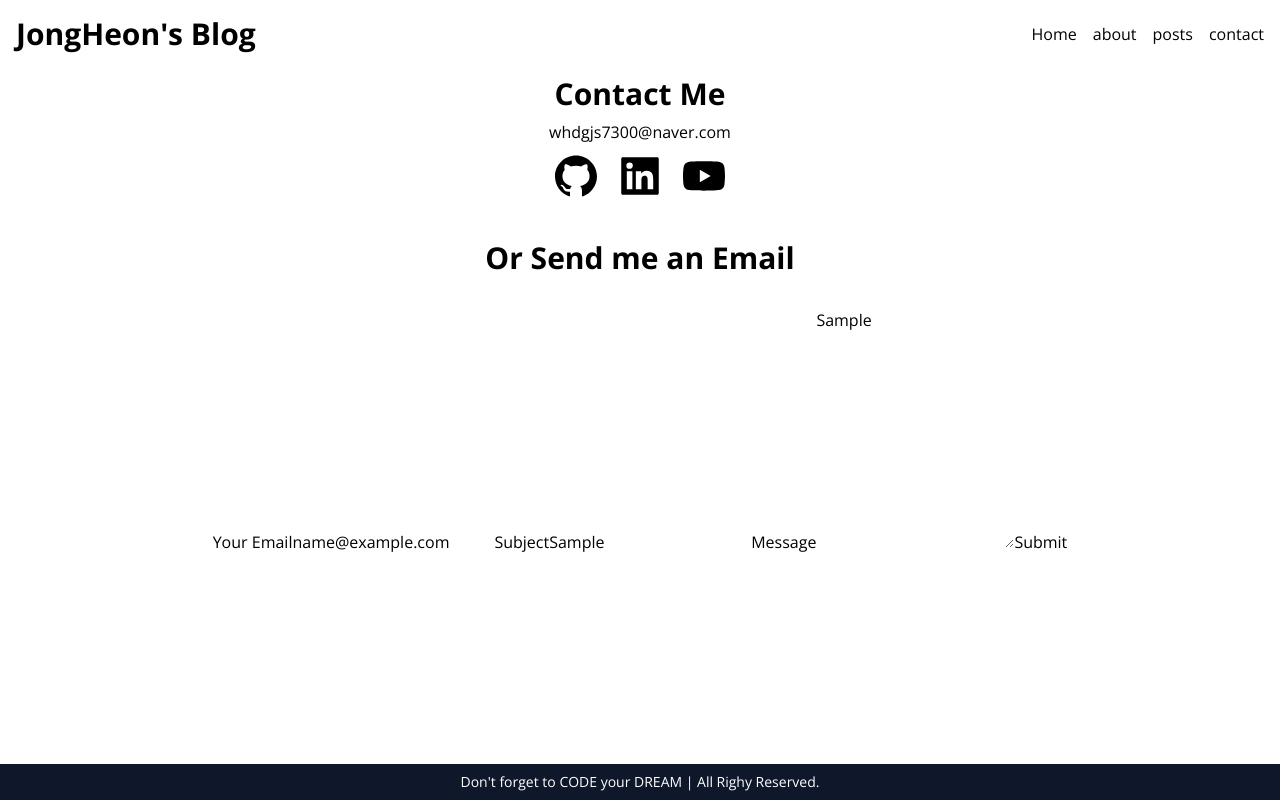
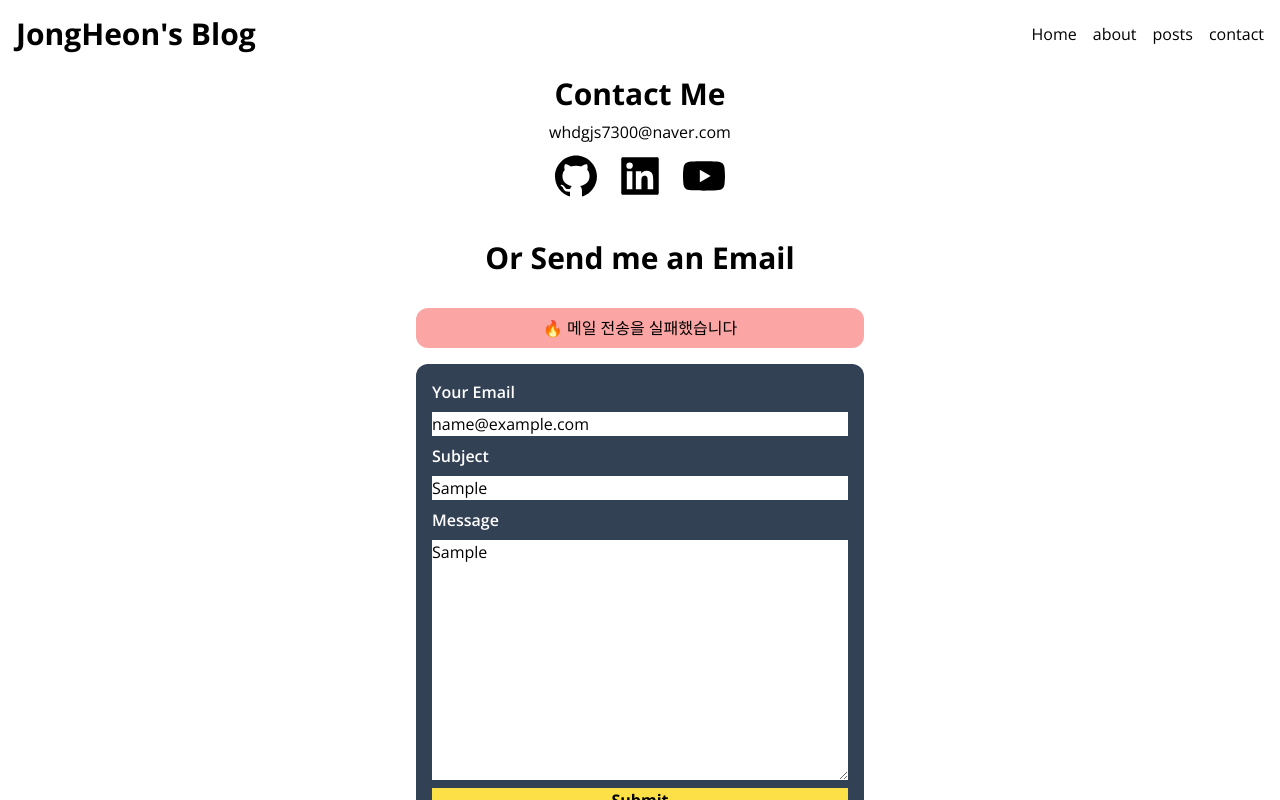
Before and after one commit to whdgjs7300/blog, a Next.js app: page /contact in a window 1280 px wide. Both pictures are taken after typing "name@example.com", "Sample", "Sample" into the empty fields and a click on the button "Submit". Built offline with nearby package versions, Linux system fonts and the light colour scheme; no server answers.

Commit message:
12/26 배너 및 이메일 보내기 Yup, 노드메일러를 이용한 POST 요청

```diff
--- a/package.json
+++ b/package.json
@@ -10,13 +10,15 @@
   },
   "dependencies": {
     "next": "14.0.4",
+    "nodemailer": "^6.9.7",
     "react": "^18",
     "react-dom": "^18",
     "react-icons": "^4.12.0",
     "react-markdown": "^9.0.1",
     "react-multi-carousel": "^2.8.4",
     "react-syntax-highlighter": "^15.5.0",
-    "remark-gfm": "^4.0.0"
+    "remark-gfm": "^4.0.0",
+    "yup": "^1.3.3"
   },
   "devDependencies": {
     "@tailwindcss/typography": "^0.5.10",
--- /dev/null
+++ b/src/app/api/contact/route.ts
@@ -0,0 +1,15 @@
+import * as yup from 'yup';
+
+const bodySchema = yup.object().shape({
+    from : yup.string().email().required(),
+    subject : yup.string().required(),
+    message : yup.string().required(),
+})
+
+export async function POST(req : Request) {
+    if(!bodySchema.isValidSync(req.body)) {
+        return new Response('유효하지 않는 포맷', {status : 400});
+    }
+    const { from, subject, message } = req.body;
+    // 노므메일러를 이용해서 메일을 전송하면 됨
+}
--- /dev/null
+++ b/src/components/Banner.tsx
@@ -0,0 +1,18 @@
+import React from 'react';
+
+export type BannerData = {
+    message : string,
+    state : 'success' | 'error',
+}
+
+export default function Banner({banner : {message, state}} : {banner : BannerData}) {
+    const isSuccess = state === 'success';
+    const icon = isSuccess ? '✅' : '🔥';
+
+    return (
+        <p className={`p-2 rounded-xl w-full text-center ${isSuccess ? 'bg-green-300' : 'bg-red-300'}
+        `}>
+            {`${icon} ${message}`}
+        </p>
+    )
+}
--- a/src/components/ContactForm.tsx
+++ b/src/components/ContactForm.tsx
@@ -1,5 +1,7 @@
 'use client'
 import React, { ChangeEvent, FormEvent, useState } from 'react'
+import Banner, { BannerData } from './Banner';
+import { sendContactEmail } from '@/service/contact';
 
 type Form = {
     from : string,
@@ -7,52 +9,85 @@ type Form = {
     message : string,
 }
 
+const DEFAULT_DATA = {
+    from : '',
+    subject : '',
+    message : '',
+};
+
 export default function ContactForm() {
-    const [form, setForm] = useState<Form>({
-        from : '',
-        subject : '',
-        message : '',
-    });
+    const [form, setForm] = useState<Form>(DEFAULT_DATA);
+    const [banner, setBanner] = useState<BannerData | null>(null);
+
     const onChange = (e : ChangeEvent<HTMLInputElement | HTMLTextAreaElement>) => {
         const {name, value} = e.target;
         setForm((prev) => ({...prev, [name] : value}))
     }
     const onSubmit = (e : FormEvent<HTMLFormElement>) => {
         e.preventDefault();
-        console.log(form)
+        sendContactEmail(form)
+        .then(()=>{
+            setBanner({message : '메일을 성공적으로 보냈습니다', state : 'success'});
+            setForm(DEFAULT_DATA);
+        })
+        .catch(()=> {
+            setBanner({message : '메일 전송을 실패했습니다', state : 'error'});
+        })
+        .finally(()=>{
+            setTimeout(()=> {
+                setBanner(null);
+            }, 3000)
+        });
+
+
     }
 
     return (
-        <>
-            <form onSubmit={onSubmit}>
-                <label htmlFor='from'>Your Email</label>
+        <section className='w-full max-w-md'>
+        {banner && <Banner banner={banner} />}
+            <form onSubmit={onSubmit}
+            className='w-full flex flex-col gap-2 my-4 p-4 bg-slate-700 rounded-xl text-white'
+            >
+                <label
+                className='font-semibold'
+                htmlFor='from'>Your Email</label>
                 <input
                 type="email"
                 id='from'
                 name='from'
                 required autoFocus
                 value={form.from}
-                onChange={onChange}/>
+                onChange={onChange}
+                className='text-black'
+                />
 
-                <label htmlFor='subject'>Subject</label>
+                <label
+                className='font-semibold'
+                htmlFor='subject'>Subject</label>
                 <input
                 type="text"
                 id='subject'
                 name='subject'
                 required
                 value={form.subject}
-                onChange={onChange}/>
+                onChange={onChange}
+                className='text-black'
+                />
 
-            <label htmlFor='message'>Message</label>
+            <label
+            className='font-semibold'
+            htmlFor='message'>Message</label>
                 <textarea
                 rows={10}
                 id='message'
                 name='message'
                 required
                 value={form.message}
-                onChange={onChange}/>
-                <button>Submit</button>
+                onChange={onChange}
+                className='text-black'
+                />
+                <button className='bg-yellow-300 text-black font-bold hover:bg-yellow-400'>Submit</button>
             </form>
-        </>
+        </section>
     )
 }
--- /dev/null
+++ b/src/service/contact.ts
@@ -0,0 +1,19 @@
+import { EmailData } from "./email";
+
+
+export async function sendContactEmail(email : EmailData) {
+    // 우리 API Route에 이메일 전송을 위한 요청을 보냄 (fetch)
+    const response = await fetch('/api/contact', {
+        method : "POST",
+        body : JSON.stringify(email),
+        headers: {
+            'Content-Type' : 'application/json',
+        },
+    })
+
+    const data = await response.json();
+    if(!response.ok) {
+        throw new Error(data.message || '서버 요청에 실패함')
+    }
+    return data;
+}
--- /dev/null
+++ b/src/service/email.ts
@@ -0,0 +1,5 @@
+export type EmailData = {
+    from : string;
+    subject : string;
+    message : string;
+}
```
Also changed, not shown: 1 other file (tests, documents, lock files or other folders).
